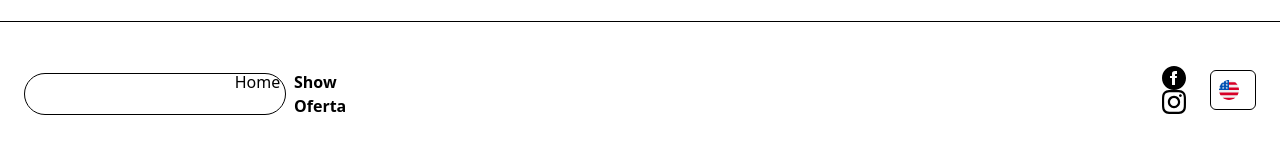
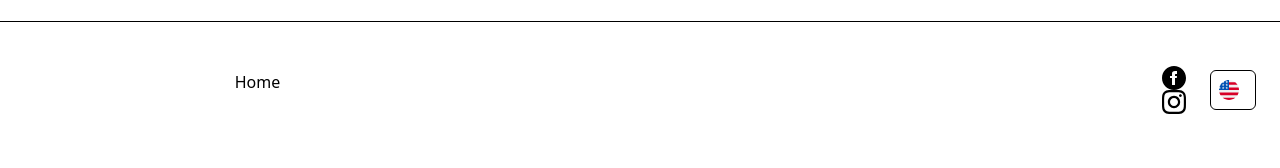
Before and after one commit to MekkaLabs/showoferta, a Next.js app: page /product/new-short-sleeve-t-shirt in a window 1280 px wide. Shown: the part 1066-1234 px from the top of the page. Built offline with nearby package versions, Linux system fonts and the light colour scheme; what @vercel/fetch would draw is missing.

Commit message:
Update Footer.tsx

```diff
--- a/components/common/Footer/Footer.tsx
+++ b/components/common/Footer/Footer.tsx
@@ -33,10 +33,9 @@ const Footer: FC<Props> = ({ className, pages }) => {
           <div className="col-span-1 lg:col-span-2">
             <Link href="/">
               <a className="flex flex-initial items-center font-bold md:mr-24">
-                <span className="rounded-full border border-accent-6 mr-2">
+
                   <Logo />
-                </span>
-                <span>Show Oferta</span>
+
               </a>
             </Link>
           </div>
```
